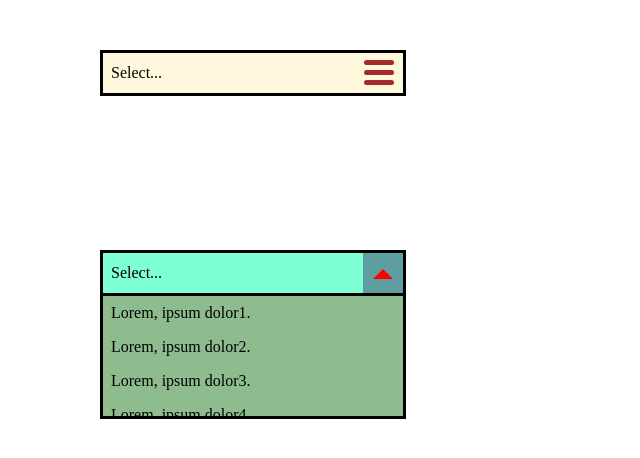
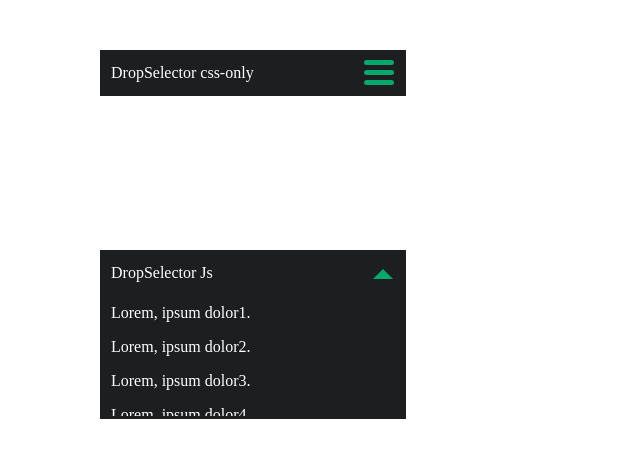
Before and after one commit to SunPhobic/custom-drop-selector, a plain HTML site: page index.html in a window 1280 px wide. Both pictures are taken after a click on the element 383 px from the left and 273 px from the top of the page. Shown: the whole page, without its empty margins (0-640 px from the left). Drawn offline with Linux system fonts and the light colour scheme.

Commit message:
black mode

```diff
--- a/index.html
+++ b/index.html
@@ -9,8 +9,10 @@
     <title>Document</title>
 </head>
 <body>
+
     <div id="css-burger">
-        <div id="span">Select...</div>
+
+        <div id="span">DropSelector css-only</div>
         <label for="css-burger-arrow-checked" id="css-burger-label"></label>
         <input type="checkbox" name="" id="css-burger-arrow-checked">
         <div id="css-burger-burger">
@@ -30,8 +32,10 @@
             <li class="css-burger-option">Lorem, ipsum dolor.8</li>
         </div>
     </div>
+
     <div id="js-selector-container">
-        <span id="js-selector-span">Select...</span>
+
+        <span id="js-selector-span">DropSelector Js</span>
         <div id="js-selector-button">
             <div id="js-selector-arrow-up" style="display:none"></div>
             <div id="js-selector-arrow-down" style="display:block"></div>
--- a/style.css
+++ b/style.css
@@ -1,6 +1,10 @@
 *{
     margin:0;
     padding: 0%;
+}
+
+:root{
+    --background-color-selector:#1D1E20;
 }
 
 /*hamburger menu*/
@@ -11,8 +15,9 @@
     top: 50px;
     width:300px;
     height: 40px;
-    background-color:cornsilk;
-    border-style: solid;
+    color: white;
+    background-color:var(--background-color-selector);
+    border: 3px solid var(--background-color-selector);
     align-items: center;
 
 }
@@ -30,17 +35,16 @@
     width:300px;
     height:120px;
     overflow-y: scroll;
-    background-color: darksalmon;
-    border-style: solid;
+    border: 3px solid var(--background-color-selector);
     list-style: none;
     z-index: 999;
 }
 .css-burger-option{
     padding:0.5em 0 0.5em 0.5em;
-    background-color:darkseagreen;
+    background-color:var(--background-color-selector);
 }
 .css-burger-option:hover{
-    background-color: ghostwhite;
+    background-color:rgb(4, 170, 109);
 }
 
 #css-burger-arrow-checked{
@@ -73,21 +77,21 @@
     margin-top: 2px;
     width: 30px;
     height: 5px;
-    background-color:brown;
+    background-color:rgb(4, 170, 109);
     border-radius: 5px;
 }
 #css-burger-middle-slab{
     margin-top: 5px;
     width: 30px;
     height: 5px;
-    background-color:brown;
+    background-color:rgb(4, 170, 109);
     border-radius: 5px;
 }
 #css-burger-bottom-slab{
     margin-top: 5px;
     width: 30px;
     height: 5px;
-    background-color:brown;
+    background-color:rgb(4, 170, 109);
     border-radius: 5px;
 }
 #css-burger-arrow-checked:checked~#css-burger-burger > #css-burger-middle-slab{
@@ -115,8 +119,9 @@
     left:100px;
     width:300px;
     height: 40px;
-    background-color: aquamarine;
-    border-style: solid;
+    background-color: var(--background-color-selector);
+    border: 3px solid var(--background-color-selector);
+    color:white;
 }
 #js-selector{
     display: block;
@@ -125,20 +130,20 @@
     left: -3px;
     width:300px;
     height: 120px;
-    border-style: solid;
+    border: 3px solid var(--background-color-selector);
     overflow-y: scroll;
 }
 .js-selector-option{
     padding:0.5em 0 0.5em 0.5em;
-    background-color:darkseagreen;
+    background-color:var(--background-color-selector);
 }
 .js-selector-option:hover{
-    background-color: azure;
+    background-color: rgb(4, 170, 109);
 }
 
 #js-selector-arrow-down{
     margin-top: 20%;
-    border-top: solid 10px red;
+    border-top: solid 10px rgb(4, 170, 109);
     border-left: solid 10px transparent;
     border-right: solid 10px transparent;
     border-bottom: solid 10px transparent;
@@ -150,7 +155,7 @@
     border-top: solid 10px transparent;
     border-left: solid 10px transparent;
     border-right: solid 10px transparent;
-    border-bottom: solid 10px red;
+    border-bottom: solid 10px rgb(4, 170, 109);
 }
 #js-selector-button{
     display: flex;
@@ -161,7 +166,7 @@
 
     width: 40px;
     height: 100%;
-    background-color:cadetblue;
+    background-color:var(--background-color-selector);
 }
 #js-selector-span{
     margin-left: 0.5em;
```
